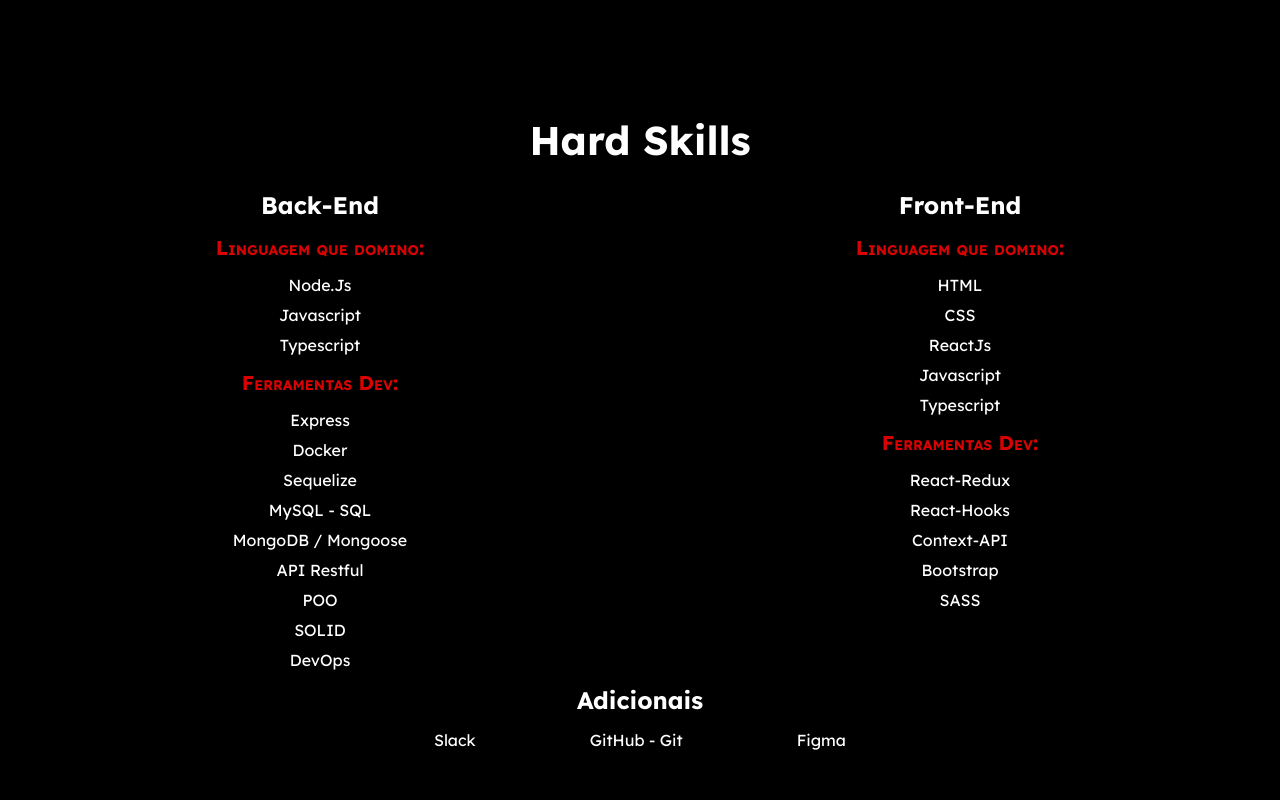
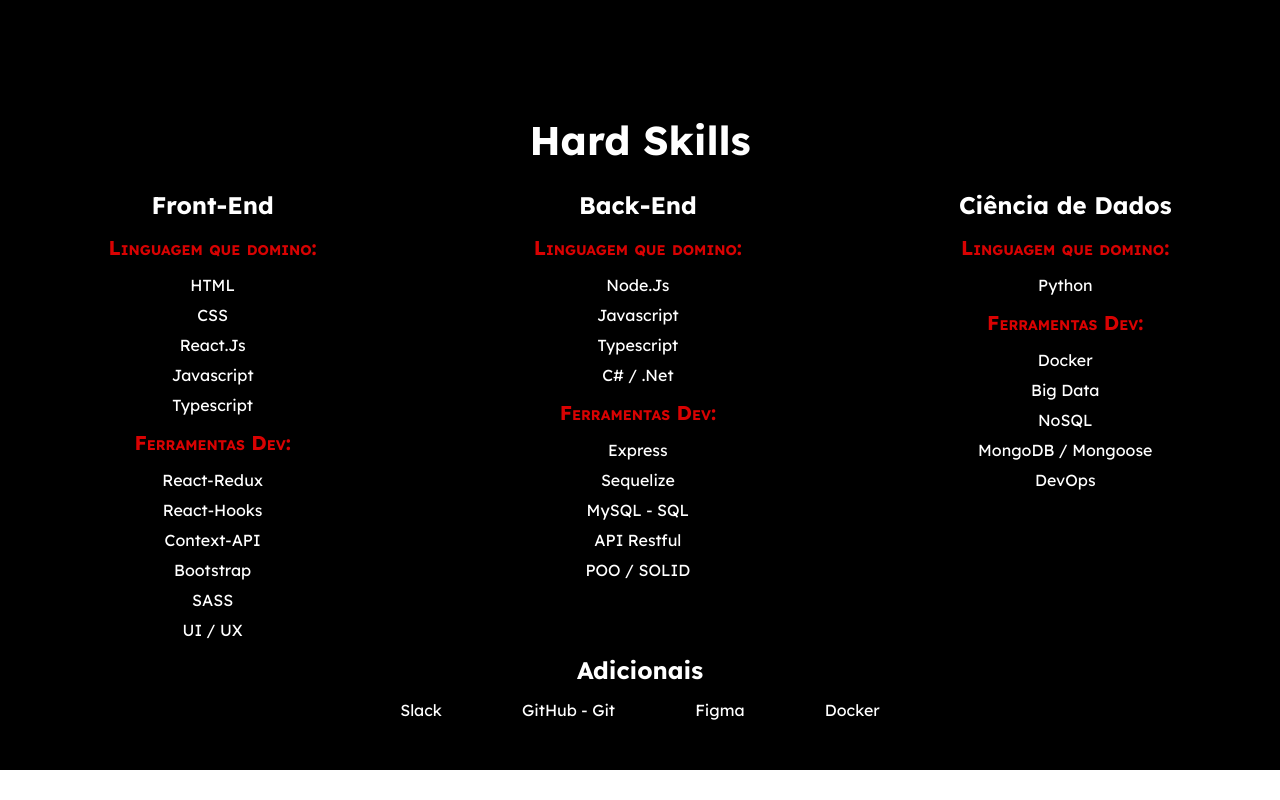
Before and after one commit to edmcorrea/portifolio, a React (Create React App) app: page /about in a window 1280 px wide. Shown: the part 1186-1986 px from the top of the page. After the commit the page ends 1956 px from the top, so only its background shows below. Built offline with nearby package versions, Linux system fonts and the light colour scheme.

Commit message:
update and change hardskills

```diff
--- a/src/pages/About.js
+++ b/src/pages/About.js
@@ -32,33 +32,12 @@
           <h1>Hard Skills</h1>
           <section className='back-front'>
             <div>
-              <h2>Back-End</h2>
-              <h4>Linguagem que domino:</h4>
-              <ul>
-                <li>Node.Js</li>
-                <li>Javascript</li>
-                <li>Typescript</li>
-              </ul>
-              <h4>Ferramentas Dev:</h4>
-              <ul>
-                <li>Express</li>
-                <li>Docker</li>
-                <li>Sequelize</li>
-                <li>MySQL - SQL</li>
-                <li>MongoDB / Mongoose</li>
-                <li>API Restful</li>
-                <li>POO</li>
-                <li>SOLID</li>
-                <li>DevOps</li>
-              </ul>
-            </div>
-            <div>
               <h2>Front-End</h2>
               <h4>Linguagem que domino:</h4>
               <ul>
                 <li>HTML</li>
                 <li>CSS</li>
-                <li>ReactJs</li>
+                <li>React.Js</li>
                 <li>Javascript</li>
                 <li>Typescript</li>
               </ul>
@@ -69,6 +48,40 @@
                 <li>Context-API</li>
                 <li>Bootstrap</li>
                 <li>SASS</li>
+                <li>UI / UX</li>
+              </ul>
+            </div>
+            <div>
+              <h2>Back-End</h2>
+              <h4>Linguagem que domino:</h4>
+              <ul>
+                <li>Node.Js</li>
+                <li>Javascript</li>
+                <li>Typescript</li>
+                <li>C# / .Net</li>
+              </ul>
+              <h4>Ferramentas Dev:</h4>
+              <ul>
+                <li>Express</li>
+                <li>Sequelize</li>
+                <li>MySQL - SQL</li>
+                <li>API Restful</li>
+                <li>POO / SOLID</li>
+              </ul>
+            </div>
+            <div>
+              <h2>Ciência de Dados</h2>
+              <h4>Linguagem que domino:</h4>
+              <ul>
+                <li>Python</li>
+              </ul>
+              <h4>Ferramentas Dev:</h4>
+              <ul>
+                <li>Docker</li>
+                <li>Big Data</li>
+                <li>NoSQL</li>
+                <li>MongoDB / Mongoose</li>
+                <li>DevOps</li>
               </ul>
             </div>
           </section>
@@ -78,6 +91,7 @@
               <li>Slack</li>
               <li>GitHub - Git</li>
               <li>Figma</li>
+              <li>Docker</li>
             </ul>
           </div>
         </section>
```
